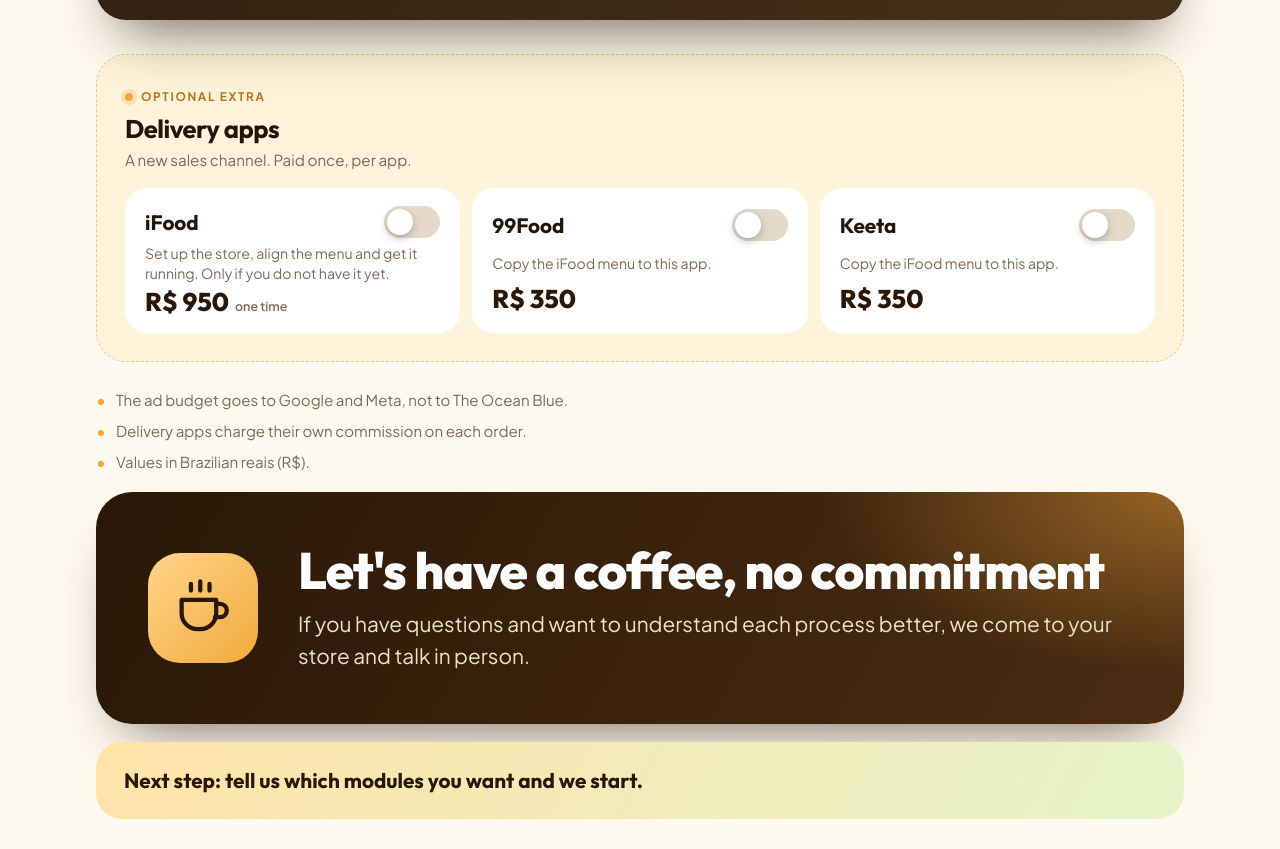
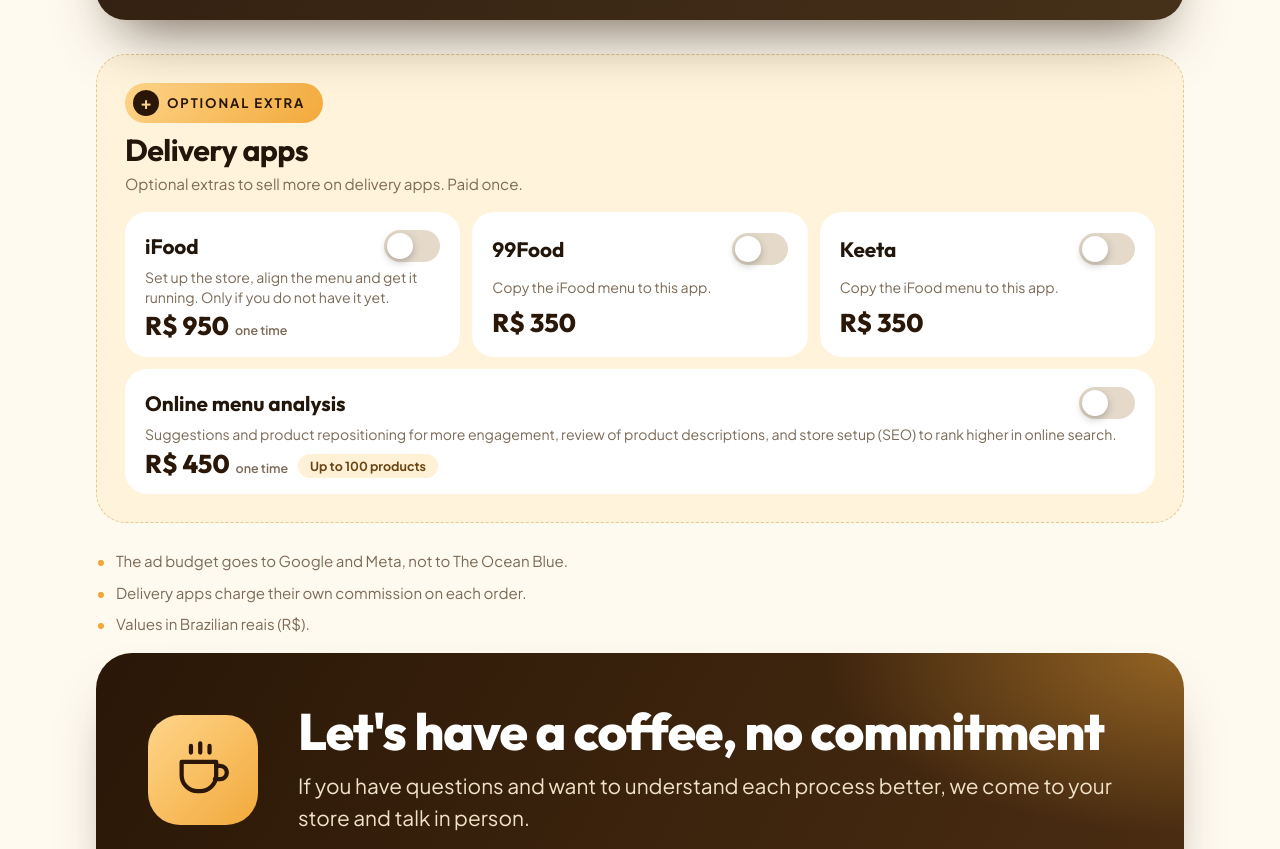
Before and after one commit to theoceanbluebr/propostas, a plain HTML site: page baraka-distribuidora/index.html in a window 1280 px wide. Shown: the part 5751-6600 px from the top of the page. Drawn offline with Linux system fonts and the light colour scheme.

Commit message:
Baraka: destaque Extra opcional e item Análise de cardápio online (R$450)
Co-Authored-By: Claude Sonnet 5.5 <noreply@anthropic.com>
Claude-Session: https://claude.ai/code/session_014SHWY91QThjY1vrkUtkhvm

```diff
--- a/baraka-distribuidora/index.html
+++ b/baraka-distribuidora/index.html
@@ -1,9 +1,4 @@
-<!doctype html>
-<html lang="en">
-<head>
-<meta charset="utf-8">
-<meta name="viewport" content="width=device-width, initial-scale=1, viewport-fit=cover">
-<title>Baraka × The Ocean Blue</title>
+<!doctype html><html lang="en"><head><meta charset="utf-8"><meta name="viewport" content="width=device-width,initial-scale=1"><title>Baraka × The Ocean Blue</title>
 <meta name="claude:viewport-fit-sides" content="cover">
 <meta name="robots" content="noindex">
 <link rel="stylesheet" href="https://fonts.googleapis.com/css2?family=Outfit:wght@500;600;700;800&family=Plus+Jakarta+Sans:wght@400;500;600;700&display=swap">
@@ -186,7 +181,12 @@ section.part::before{content:"";position:absolute;left:0;right:0;top:0;height:8p
 .feats{grid-column:1/-1;display:flex;flex-wrap:wrap;gap:8px}
 .feats span{background:#FFF1D6;border-radius:999px;padding:6px 14px;font-size:.88rem;font-weight:700;color:#6B4311}
 .delivery{margin-top:34px;border-radius:30px;padding:clamp(18px,3vw,28px);background:#FFF3DB;border:1.5px dashed #E3C98E}
-.dhead h3{font-size:1.6rem;margin-top:8px}
+.dhead .eyebrow{background:linear-gradient(135deg,#FFD58A,#F2A93B);color:var(--brown);padding:7px 18px 7px 8px;border-radius:999px;font-size:.82rem;letter-spacing:.14em;font-weight:800}
+.dhead .eyebrow::before{content:"+";width:26px;height:26px;display:grid;place-items:center;background:var(--brown);color:#FFD58A;box-shadow:none;font-weight:800;font-size:1.1rem;letter-spacing:0;line-height:1}
+.dcard.wide{grid-column:1/-1}
+.mchip{margin-left:10px;background:#FFF1D6;color:#6B4311;border-radius:999px;padding:4px 12px;font-family:"Plus Jakarta Sans";font-weight:700;font-size:.78rem;vertical-align:middle;letter-spacing:0}
+.dcard.wide[aria-checked="true"] .mchip{background:#fff}
+.dhead h3{font-size:1.9rem;margin-top:12px}
 .dhead p{margin:6px 0 0;color:var(--mute);font-size:.95rem}
 .dgrid{display:grid;grid-template-columns:repeat(3,minmax(0,1fr));gap:12px;margin-top:16px}
 @media(max-width:800px){.dgrid{grid-template-columns:1fr}}
@@ -231,9 +231,7 @@ footer.ob .wrap{padding-block:22px;display:grid;grid-template-columns:1fr auto 1
 footer.ob span:last-child{text-align:right}
 footer.ob a{color:#fff;font-weight:700;text-decoration:none;border-bottom:1px solid #669DCF}
 @media(max-width:640px){footer.ob .wrap{grid-template-columns:1fr;text-align:center}footer.ob span:last-child{text-align:center}}
-</style>
-</head>
-<body>
+</style></head><body>
 
 <svg width="0" height="0" style="position:absolute" aria-hidden="true"><defs>
   <symbol id="f-pt" viewBox="0 0 28 20"><rect width="28" height="20" fill="#009C3B"/><polygon points="14,2 25.5,10 14,18 2.5,10" fill="#FFDF00"/><circle cx="14" cy="10" r="4.3" fill="#002776"/><path d="M9.9 9.2c2.8-.9 5.7-.2 8.2 1.4" stroke="#fff" stroke-width=".9" fill="none"/></symbol>
@@ -389,6 +387,7 @@ footer.ob a{color:#fff;font-weight:700;text-decoration:none;border-bottom:1px so
       <button class="dcard" type="button" role="switch" aria-checked="false" data-price="950" data-kind="once"><span class="hn">iFood</span><span class="sw"></span><span class="dd" data-i="m3d"></span><span class="dp">R$ 950<small data-i="per_o"></small></span></button>
       <button class="dcard" type="button" role="switch" aria-checked="false" data-price="350" data-kind="once"><span class="hn">99Food</span><span class="sw"></span><span class="dd" data-i="dk"></span><span class="dp">R$ 350</span></button>
       <button class="dcard" type="button" role="switch" aria-checked="false" data-price="350" data-kind="once"><span class="hn">Keeta</span><span class="sw"></span><span class="dd" data-i="dk"></span><span class="dp">R$ 350</span></button>
+      <button class="dcard wide" type="button" role="switch" aria-checked="false" data-price="450" data-kind="once"><span class="hn" data-i="ma_t"></span><span class="sw"></span><span class="dd" data-i="ma_d"></span><span class="dp">R$ 450<small data-i="per_o"></small><span class="mchip" data-i="ma_chip"></span></span></button>
     </div>
     <div class="dtotal" id="dbar" hidden aria-live="polite">
       <div><div class="k"><span data-i="t_o"></span> · <span data-i="dl_t"></span></div><div class="s" id="tos"></div></div>
@@ -457,7 +456,7 @@ footer.ob a{color:#fff;font-weight:700;text-decoration:none;border-bottom:1px so
     m4:"99Food + Keeta",m4d:"Copy the iFood menu to each app you choose.",
     per_m:"per month",per_o:"one time",t_m:"Every month",t_o:"One time",none:"Nothing selected",
     n1:"The ad budget goes to Google and Meta, not to The Ocean Blue.",n2:"Delivery apps charge their own commission on each order.",n3:"Values in Brazilian reais (R$).",
-    b_pick:"Pick the monthly amount that fits your budget",per_store:"R$ 350 per store",cafe_t:"Let's have a coffee, no commitment",cafe_p:"If you have questions and want to understand each process better, we come to your store and talk in person.",b_month:"Paid every month",mf1:"Google Ads",mf2:"Meta Ads",mf3:"Content creation (creatives)",mf4:"Monthly reports",dl_eye:"Optional extra",dl_t:"Delivery apps",dl_p:"A new sales channel. Paid once, per app.",dk:"Copy the iFood menu to this app.",next:"Next step: tell us which modules you want and we start.",
+    b_pick:"Pick the monthly amount that fits your budget",per_store:"R$ 350 per store",cafe_t:"Let's have a coffee, no commitment",cafe_p:"If you have questions and want to understand each process better, we come to your store and talk in person.",b_month:"Paid every month",mf1:"Google Ads",mf2:"Meta Ads",mf3:"Content creation (creatives)",mf4:"Monthly reports",dl_eye:"Optional extra",dl_t:"Delivery apps",dl_p:"Optional extras to sell more on delivery apps. Paid once.",dk:"Copy the iFood menu to this app.",ma_t:"Online menu analysis",ma_d:"Suggestions and product repositioning for more engagement, review of product descriptions, and store setup (SEO) to rank higher in online search.",ma_chip:"Up to 100 products",next:"Next step: tell us which modules you want and we start.",
     d_eye:"Strategy and creation",d_h2:"The Ocean Blue DNA",
     d_tx:"This analysis follows the geomarketing method that is part of our background, crossing public data on population, income and movement to understand where and how consumption happens. This is The Ocean Blue way of working: combining the reading of territory and consumer behavior with creation that turns that reading into images, video and content people want to see and share.",
     d_p1:"Market intelligence",d_p1d:"Geomarketing method from our work on expansion studies for large chains.",
@@ -494,7 +493,7 @@ footer.ob a{color:#fff;font-weight:700;text-decoration:none;border-bottom:1px so
     m4:"99Food + Keeta",m4d:"Replicamos o cardápio do iFood em cada app que você escolher.",
     per_m:"por mês",per_o:"uma vez",t_m:"Todo mês",t_o:"Uma vez",none:"Nada selecionado",
     n1:"A verba vai para o Google e a Meta, não para a The Ocean Blue.",n2:"Os apps de entrega cobram comissão própria sobre cada pedido.",n3:"Valores em reais (R$).",
-    b_pick:"Escolha o valor mensal que cabe na sua verba",per_store:"R$ 350 por loja",cafe_t:"Vamos tomar um café, sem compromisso",cafe_p:"Se tiver dúvidas e quiser entender melhor cada um dos processos, nós vamos até o seu estabelecimento e conversamos pessoalmente.",b_month:"Pago todo mês",mf1:"Google Ads",mf2:"Meta Ads",mf3:"Criação de conteúdo (criativos)",mf4:"Relatórios mensais",dl_eye:"Extra opcional",dl_t:"Apps de entrega",dl_p:"Um novo canal de vendas. Pago uma vez, por app.",dk:"Replicamos o cardápio do iFood neste app.",next:"Próximo passo: diga quais módulos você quer e começamos.",
+    b_pick:"Escolha o valor mensal que cabe na sua verba",per_store:"R$ 350 por loja",cafe_t:"Vamos tomar um café, sem compromisso",cafe_p:"Se tiver dúvidas e quiser entender melhor cada um dos processos, nós vamos até o seu estabelecimento e conversamos pessoalmente.",b_month:"Pago todo mês",mf1:"Google Ads",mf2:"Meta Ads",mf3:"Criação de conteúdo (criativos)",mf4:"Relatórios mensais",dl_eye:"Extra opcional",dl_t:"Apps de entrega",dl_p:"Extras opcionais para vender mais nos apps de entrega. Pagos uma vez.",dk:"Replicamos o cardápio do iFood neste app.",ma_t:"Análise de cardápio online",ma_d:"Sugestões e reposicionamento de produtos para mais engajamento, revisão dos descritivos de produtos e configuração da loja (SEO) para aparecer mais nas buscas online.",ma_chip:"Análise de até 100 produtos",next:"Próximo passo: diga quais módulos você quer e começamos.",
     d_eye:"Estratégia e criação",d_h2:"DNA The Ocean Blue",
     d_tx:"Esta análise segue a metodologia de geomarketing que faz parte da nossa trajetória, cruzando dados públicos de população, renda e deslocamento para entender onde e como o consumo acontece. Esse é o jeito The Ocean Blue de trabalhar: unir a leitura do território e do comportamento do consumidor à criação que transforma essa leitura em imagem, vídeo e conteúdo que o cliente quer ver e compartilhar.",
     d_p1:"Inteligência de mercado",d_p1d:"Metodologia de geomarketing da nossa trajetória em estudos de expansão para grandes redes.",
@@ -531,7 +530,7 @@ footer.ob a{color:#fff;font-weight:700;text-decoration:none;border-bottom:1px so
     m4:"99Food + Keeta",m4d:"iFood menüsünü seçtiğiniz her uygulamaya kopyalıyoruz.",
     per_m:"aylık",per_o:"tek seferlik",t_m:"Her ay",t_o:"Tek seferlik",none:"Seçim yok",
     n1:"Reklam bütçesi Google ve Meta'ya gider, The Ocean Blue'ya değil.",n2:"Teslimat uygulamaları her siparişten kendi komisyonunu alır.",n3:"Tutarlar Brezilya reali (R$) cinsindendir.",
-    b_pick:"Bütçenize uygun aylık tutarı seçin",per_store:"Mağaza başına R$ 350",cafe_t:"Bir kahve içelim, taahhüt yok",cafe_p:"Sorularınız varsa ve her süreci daha iyi anlamak isterseniz, işletmenize gelip yüz yüze konuşuruz.",b_month:"Her ay ödenir",mf1:"Google Ads",mf2:"Meta Ads",mf3:"İçerik üretimi (kreatifler)",mf4:"Aylık raporlar",dl_eye:"İsteğe bağlı ekstra",dl_t:"Teslimat uygulamaları",dl_p:"Yeni bir satış kanalı. Uygulama başına tek seferlik ödeme.",dk:"iFood menüsünü bu uygulamaya kopyalıyoruz.",next:"Sonraki adım: hangi modülleri istediğinizi söyleyin, başlayalım.",
+    b_pick:"Bütçenize uygun aylık tutarı seçin",per_store:"Mağaza başına R$ 350",cafe_t:"Bir kahve içelim, taahhüt yok",cafe_p:"Sorularınız varsa ve her süreci daha iyi anlamak isterseniz, işletmenize gelip yüz yüze konuşuruz.",b_month:"Her ay ödenir",mf1:"Google Ads",mf2:"Meta Ads",mf3:"İçerik üretimi (kreatifler)",mf4:"Aylık raporlar",dl_eye:"İsteğe bağlı ekstra",dl_t:"Teslimat uygulamaları",dl_p:"Teslimat uygulamalarında daha fazla satmak için isteğe bağlı ekstralar. Tek seferlik ödeme.",dk:"iFood menüsünü bu uygulamaya kopyalıyoruz.",ma_t:"Çevrimiçi menü analizi",ma_d:"Daha fazla etkileşim için öneriler ve ürün yeniden konumlandırma, ürün açıklamalarının gözden geçirilmesi ve çevrimiçi aramalarda daha üst sıralarda çıkmak için mağaza kurulumu (SEO).",ma_chip:"100 ürüne kadar analiz",next:"Sonraki adım: hangi modülleri istediğinizi söyleyin, başlayalım.",
     d_eye:"Strateji ve yaratıcılık",d_h2:"The Ocean Blue DNA",
     d_tx:"Bu analiz, yolculuğumuzun bir parçası olan geomarketing (coğrafi pazarlama) yöntemini izler; tüketimin nerede ve nasıl gerçekleştiğini anlamak için nüfus, gelir ve hareketlilik verilerini çaprazlar. The Ocean Blue'nun çalışma biçimi budur: bölge ve tüketici davranışı okumasını, bu okumayı müşterinin görmek ve paylaşmak isteyeceği görsele, videoya ve içeriğe dönüştüren yaratıcılıkla birleştirmek.",
     d_p1:"Pazar istihbaratı",d_p1d:"Büyük zincirler için yaptığımız genişleme çalışmalarından gelen geomarketing yöntemi.",
@@ -636,6 +635,4 @@ footer.ob a{color:#fff;font-weight:700;text-decoration:none;border-bottom:1px so
   }else{[].forEach.call(document.querySelectorAll(".rv"),function(e){e.classList.add("in")})}
 })();
 </script>
-
-</body>
-</html>
+</body></html>
```
